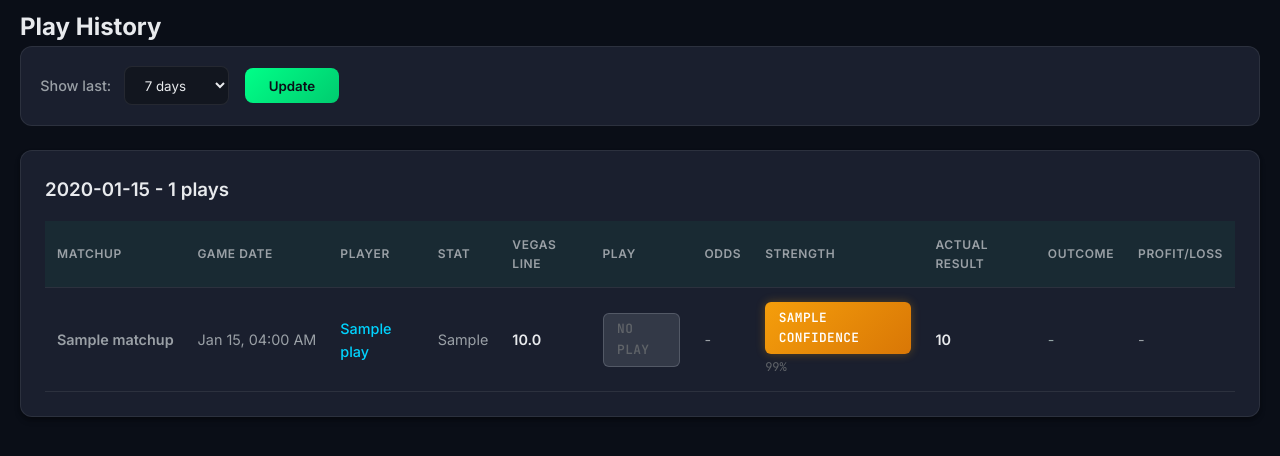
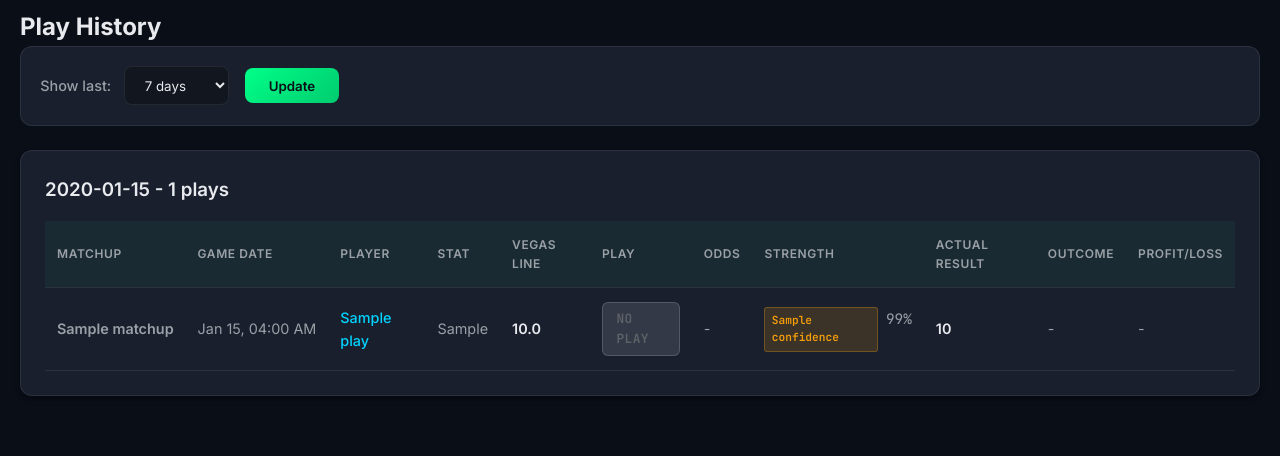
Before and after one commit to ahicks5/betsHF, a Flask app: template templates/history.html in a window 1280 px wide. Shown: the part 270-726 px from the top of the page. Run offline with Flask 3, Linux system fonts and the light colour scheme; the template is opened without the code that fills it: most values are stand-ins (such as "Sample title", 1, 10 or a date in 2020).

Commit message:
Make confidence badges more subtle with single letters
- Changed "High" → "H" and "Medium" → "M"
- Smaller, more subtle badge styling
- Inline with z-score percentage instead of stacked
- Softer colors with transparent backgrounds
- Better visual balance in the Strength column

🤖 Generated with [Claude Code](https://claude.com/claude-code)

Co-Authored-By: Claude <noreply@anthropic.com>

```diff
--- a/templates/history.html
+++ b/templates/history.html
@@ -69,8 +69,10 @@
                         {% endif %}
                     </td>
                     <td>
-                        <span class="badge {% if play.confidence == 'High' %}badge-high{% else %}badge-medium{% endif %}">{{ play.confidence }}</span>
-                        <br><small style="color: var(--text-dim); font-family: 'JetBrains Mono', monospace;">{{ play.z_score|z_to_confidence }}</small>
+                        <div style="display: flex; align-items: baseline; gap: 0.5rem; font-family: 'JetBrains Mono', monospace;">
+                            <span style="font-size: 0.7rem; padding: 0.2rem 0.4rem; border-radius: 3px; font-weight: 700; {% if play.confidence == 'High' %}background: rgba(239, 68, 68, 0.15); color: var(--danger); border: 1px solid rgba(239, 68, 68, 0.3);{% else %}background: rgba(245, 158, 11, 0.15); color: var(--warning); border: 1px solid rgba(245, 158, 11, 0.3);{% endif %}">{{ play.confidence[0] }}</span>
+                            <span style="color: var(--text-secondary);">{{ play.z_score|z_to_confidence }}</span>
+                        </div>
                     </td>
                     <td>
                         {% if play.actual_result is not none %}
--- a/templates/upcoming.html
+++ b/templates/upcoming.html
@@ -111,8 +111,10 @@
                     {% endif %}
                 </td>
                 <td>
-                    <span class="badge {% if play.confidence == 'High' %}badge-high{% else %}badge-medium{% endif %}">{{ play.confidence }}</span>
-                    <br><small style="color: var(--text-dim); font-family: 'JetBrains Mono', monospace;">{{ play.z_score|z_to_confidence }}</small>
+                    <div style="display: flex; align-items: baseline; gap: 0.5rem; font-family: 'JetBrains Mono', monospace;">
+                        <span style="font-size: 0.7rem; padding: 0.2rem 0.4rem; border-radius: 3px; font-weight: 700; {% if play.confidence == 'High' %}background: rgba(239, 68, 68, 0.15); color: var(--danger); border: 1px solid rgba(239, 68, 68, 0.3);{% else %}background: rgba(245, 158, 11, 0.15); color: var(--warning); border: 1px solid rgba(245, 158, 11, 0.3);{% endif %}">{{ play.confidence[0] }}</span>
+                        <span style="color: var(--text-secondary);">{{ play.z_score|z_to_confidence }}</span>
+                    </div>
                 </td>
                 <td>
                     {% if play.recommendation == 'OVER' %}
```
